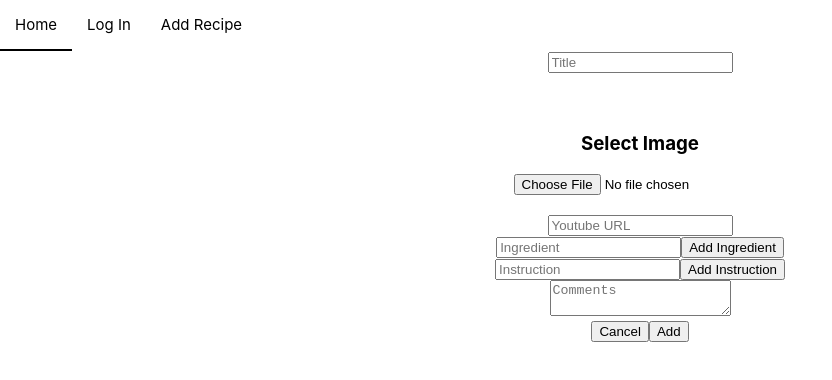
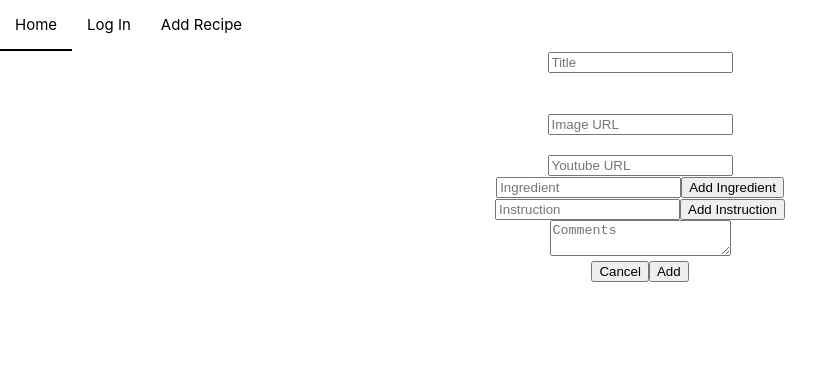
Before and after one commit to obaldwingeil/That-s-cheesy-copy, a React (Create React App) app: page /addrecipe in a window 1280 px wide. Shown: the top 380 px of the page, without its empty margins (0-832 px from the left). Built offline with nearby package versions, Linux system fonts and the light colour scheme.

Commit message:
styling for recipe list, made image uploadable by url instead of file

```diff
--- a/src/components/AddRecipe.js
+++ b/src/components/AddRecipe.js
@@ -9,7 +9,7 @@ export default function AddRecipe() {
   const [instruction, setInstruction] = useState("");
   const [ingredients, setIngredients] = useState([]);
   const [instructions, setInstructions] = useState([]);
-  const [image, setImage] = useState([]);
+  const [image, setImage] = useState("");
   const [embedId, setEmbedId] = useState("");
   const [invalidURL, setInvalidURL] = useState(false);
 
@@ -40,14 +40,14 @@ export default function AddRecipe() {
     navigate('/');
   }
 
-  const onChangeImage = event => {
-    if (event.target.files && event.target.files[0]) {
-        let img = event.target.files[0];
-        setImage(
-          URL.createObjectURL(img)
-        );
-    }
-  }
+  // const onChangeImage = event => {
+  //   if (event.target.files && event.target.files[0]) {
+  //       let img = event.target.files[0];
+  //       setImage(
+  //         URL.createObjectURL(img)
+  //       );
+  //   }
+  // }
 
   function _getEmbedId(event) {
     if (event === "") {
@@ -97,8 +97,18 @@ export default function AddRecipe() {
           <br></br>
           <img width="400" src={image} />
           <br></br>
-          <h3>Select Image</h3>
-          <input type="file" name="myImage" onChange={onChangeImage} />
+          <FormGroup className="AddRecipe-input">
+            <Input
+              type="text"
+              value={image}
+              id="image-input"
+              className="AddRecipe-input"
+              placeholder="Image URL"
+              onChange={(e) => setImage(e.target.value)}
+            />
+          </FormGroup>
+          {/* <h3>Select Image</h3> */}
+          {/* <input type="file" name="myImage" onChange={onChangeImage} /> */}
           <h3></h3>
           <div className="youtubeInput container">
             {invalidURL ? <div className="invalidURL">
--- a/src/components/EditRecipe.js
+++ b/src/components/EditRecipe.js
@@ -13,7 +13,7 @@ class EditRecipe extends Component {
             instruction: "",
             ingredients: [],
             instructions: [],
-            image: null,
+            image: "",
             embedId: "",
             invalidURL: false
         }
@@ -63,13 +63,17 @@ class EditRecipe extends Component {
     }
 
     onChangeImage(e) {
-        if (e.target.files && e.target.files[0]) {
-            let img = e.target.files[0];
-            this.setState({
-                image: URL.createObjectURL(img)
-            });
-        }
-    };
+        this.setState({ image: e.target.value })
+    }
+
+    // onChangeImage(e) {
+    //     if (e.target.files && e.target.files[0]) {
+    //         let img = e.target.files[0];
+    //         this.setState({
+    //             image: URL.createObjectURL(img)
+    //         });
+    //     }
+    // };
 
     editRecipe(id) {
         fetch(`http://127.0.0.1:5000/recipe/edit/${id}`, {
@@ -174,8 +178,18 @@ class EditRecipe extends Component {
                         <br></br>
                         <img width="400" src={this.state.image} />
                         <br></br>
-                        <h3>Select Image</h3>
-                        <input type="file" name="myImage" onChange={this.onChangeImage} />
+                        <FormGroup className="EditRecipe-input">
+                            <Input
+                            type="text"
+                            value={this.state.image}
+                            id="image-input"
+                            className="EditRecipe-input"
+                            placeholder="Image URL"
+                            onChange={this.onChangeImage}
+                            />
+                        </FormGroup>
+                        {/* <h3>Select Image</h3>
+                        <input type="file" name="myImage" onChange={this.onChangeImage} /> */}
                         <div className="youtubeInput container">
                             {this.state.invalidURL ? <div className="invalidURL">
                                 Invalid URL
--- a/src/containers/RecipeListHolder.js
+++ b/src/containers/RecipeListHolder.js
@@ -53,13 +53,16 @@ class RecipeListHolder extends Component {
     render(){
         const recipe_list = this.state.recipes.map(recipe => {
             return (
+                <div className='carousel-container'>
                     <RecipeListItem
-                    id={recipe._id.$oid} title={recipe.title}
+                        id={recipe._id.$oid}
+                        title={recipe.title}
                         image={recipe.image}
                         ingredients={recipe.ingredients}
                         instructions={recipe.instructions}
                         user_id={this.state.user_id}
                     />
+                </div>
             )
         })
 
--- a/src/containers/RecipeListItem.js
+++ b/src/containers/RecipeListItem.js
@@ -12,9 +12,8 @@ export default function RecipeListItem({ id, title, image, ingredients, instruct
 
     return(
         <div className="RecipeListItem" onClick={handleClick}>
+            <img className="recipeListImg" width="150" height="150" src={image} />
             <div className="title">{title}</div>
-            <img width="100" src={image} />
-            <h3></h3>
         </div>
     )
 
--- a/src/css/RecipeListItem.css
+++ b/src/css/RecipeListItem.css
@@ -0,0 +1,17 @@
+.carousel-container {
+    display: inline-block;
+    overflow: hidden;
+    padding: 20px;
+    margin: 0 auto;
+    height: 200px;
+    font-family: 'https://fonts.googleapis.com/css?family=Actor';
+}
+
+.RecipeListHolder {
+    max-width: 60%;
+    display: inline-block;
+}
+
+.recipeListImg {
+    padding-bottom: 20px;
+}
```
Lines whose indentation alone changed are shown as unchanged.
